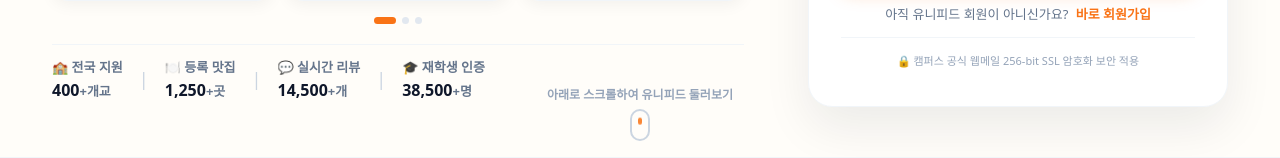
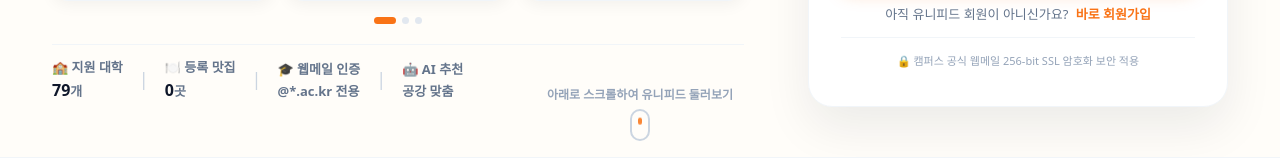
Before and after one commit to MingJiGi/osan-unifeed, a Spring Boot app: page /login in a window 1280 px wide. Shown: the part 670-828 px from the top of the page. Run offline with Spring Boot 4, Linux system fonts and the light colour scheme; data comes from the database, SQL or seed files in the repository; data that the repository does not hold is empty; database files in the repository are not loaded; some web fonts are replaced.

Commit message:
fix: 로그인 화면 통계바를 실제 DB 집계로 교체
하드코딩된 홍보용 더미 수치(400개교/1250곳/14500리뷰/38500명)를 걷어냈다.
- 지원 대학 / 등록 맛집: UniversityService.count(), RestaurantService.count() 실시간 집계
- 리뷰 수 / 회원 수: 숫자 대신 서비스 특징(웹메일 인증, AI 공강 추천) 표기
- README 로그인 스크린샷도 실제 수치 반영본으로 교체

```diff
--- a/src/main/java/ac/kr/osan/unifeed/controller/AuthController.java
+++ b/src/main/java/ac/kr/osan/unifeed/controller/AuthController.java
@@ -5,6 +5,8 @@ import ac.kr.osan.unifeed.dto.SignupForm;
 import ac.kr.osan.unifeed.dto.LoginForm;
 import ac.kr.osan.unifeed.entity.Member;
 import ac.kr.osan.unifeed.service.MemberService;
+import ac.kr.osan.unifeed.service.RestaurantService;
+import ac.kr.osan.unifeed.service.UniversityService;
 import jakarta.servlet.http.HttpServletRequest;
 import jakarta.servlet.http.HttpSession;
 import jakarta.validation.Valid;
@@ -21,10 +23,15 @@ public class AuthController {
 
     private final MemberService memberService;
     private final RateLimiter rateLimiter;
+    private final UniversityService universityService;
+    private final RestaurantService restaurantService;
 
-    public AuthController(MemberService memberService, RateLimiter rateLimiter) {
+    public AuthController(MemberService memberService, RateLimiter rateLimiter,
+                          UniversityService universityService, RestaurantService restaurantService) {
         this.memberService = memberService;
         this.rateLimiter = rateLimiter;
+        this.universityService = universityService;
+        this.restaurantService = restaurantService;
     }
 
     // 요청자 IP — 무차별 대입/스팸성 반복 요청을 IP 단위로 제한할 때 쓴다.
@@ -48,6 +55,10 @@ public class AuthController {
             return "redirect:/map";
         }
         model.addAttribute("loginForm", new LoginForm());
+
+        // 로그인 화면 통계바 — 하드코딩한 홍보용 숫자 대신 실제 DB 집계를 보여준다.
+        model.addAttribute("universityCount", universityService.count());
+        model.addAttribute("restaurantCount", restaurantService.count());
 
         if (verifyPending != null) {
             model.addAttribute("loginInfo", "인증 메일을 보냈습니다. 받은 메일함(스팸함도 확인)에서 링크를 눌러 인증을 완료해주세요.");
--- a/src/main/java/ac/kr/osan/unifeed/service/UniversityService.java
+++ b/src/main/java/ac/kr/osan/unifeed/service/UniversityService.java
@@ -14,6 +14,11 @@ public class UniversityService {
 
     public UniversityService(UniversityRepository universityRepository) {
         this.universityRepository = universityRepository;
+    }
+
+    // 로그인 화면 통계바에서 "지원 대학 수"로 쓴다.
+    public long count() {
+        return universityRepository.count();
     }
 
     public List<University> search(String keyword) {
--- a/src/main/resources/static/sw.js
+++ b/src/main/resources/static/sw.js
@@ -1,7 +1,7 @@
 // 유니피드 서비스워커 — 홈 화면 설치(PWA) 목적이 우선이라 범위를 최소로 잡는다.
 // 정적 자산(css/js/이미지/폰트)만 캐시하고, 페이지·API 응답은 절대 캐시하지 않는다
 // (지도/커뮤니티/신고 처리 같은 실시간 데이터를 오프라인 캐시로 보여주면 오히려 혼란만 줌).
-const CACHE_NAME = 'unifeed-static-v1';
+const CACHE_NAME = 'unifeed-static-v2';
 
 self.addEventListener('install', (event) => {
   self.skipWaiting();
--- a/src/main/resources/templates/auth/login.html
+++ b/src/main/resources/templates/auth/login.html
@@ -75,23 +75,23 @@
     <!-- 4. 하단 통계 숫자 (카운팅업 애니메이션) -->
     <div class="hero-stats">
       <div class="stat-item">
-        <span class="stat-label">🏫 전국 지원</span>
-        <span class="stat-val"><b class="count-up" data-target="400">0</b>+개교</span>
+        <span class="stat-label">🏫 지원 대학</span>
+        <span class="stat-val"><b class="count-up" th:attr="data-target=${universityCount}" data-target="0">0</b>개</span>
       </div>
       <span class="stat-divider">|</span>
       <div class="stat-item">
         <span class="stat-label">🍽️ 등록 맛집</span>
-        <span class="stat-val"><b class="count-up" data-target="1250">0</b>+곳</span>
+        <span class="stat-val"><b class="count-up" th:attr="data-target=${restaurantCount}" data-target="0">0</b>곳</span>
       </div>
       <span class="stat-divider">|</span>
       <div class="stat-item">
-        <span class="stat-label">💬 실시간 리뷰</span>
-        <span class="stat-val"><b class="count-up" data-target="14500">0</b>+개</span>
+        <span class="stat-label">🎓 웹메일 인증</span>
+        <span class="stat-val">@*.ac.kr 전용</span>
       </div>
       <span class="stat-divider">|</span>
       <div class="stat-item">
-        <span class="stat-label">🎓 재학생 인증</span>
-        <span class="stat-val"><b class="count-up" data-target="38500">0</b>+명</span>
+        <span class="stat-label">🤖 AI 추천</span>
+        <span class="stat-val">공강 맞춤</span>
       </div>
     </div>
 
@@ -635,7 +635,7 @@
         badgeClass: 'badge-orange',
         rating: '★ 4.9',
         desc: '진한 사골 육수의 토종 순대국밥과 겉절이 김치, 24시간 든든한 한 끼',
-        img: '/images/card-sundae-gukbap.jpg'
+        img: '/images/card-sundae-gukbap.jpg?v=2'
       },
       {
         name: '캠퍼스 학생식당 (학식)',
@@ -643,7 +643,7 @@
         badgeClass: 'badge-blue',
         rating: '★ 4.8',
         desc: '학생회관 1층 수제 등심 돈까스와 불맛 가득 제육볶음 정식',
-        img: '/images/card-donkatsu-jeongsik.jpg'
+        img: '/images/card-donkatsu-jeongsik.jpg?v=2'
       },
       {
         name: '대학가 즉석 치즈 떡볶이',
@@ -651,7 +651,7 @@
         badgeClass: 'badge-green',
         rating: '★ 4.7',
         desc: '모짜렐라 치즈 듬뿍 매콤달콤 떡볶이와 바삭 모둠튀김 & 날치알 볶음밥',
-        img: '/images/card-cheese-tteokbokki.jpg'
+        img: '/images/card-cheese-tteokbokki.jpg?v=2'
       }
     ],
     // 세트 2
@@ -662,7 +662,7 @@
         badgeClass: 'badge-orange',
         rating: '★ 4.9',
         desc: '베이컨 듬뿍 정통 까르보나라와 고르곤졸라 화덕 피자, 대학생 가성비 1등',
-        img: '/images/card-carbonara-pasta.jpg'
+        img: '/images/card-carbonara-pasta.jpg?v=2'
       },
       {
         name: '컴포즈커피 대학가점',
@@ -670,7 +670,7 @@
         badgeClass: 'badge-blue',
         rating: '★ 4.8',
         desc: '콘센트 넉넉한 2층 좌석과 가성비 대용량 아메리카노 & 갓 구운 와플',
-        img: '/images/card-cafe-americano.jpg'
+        img: '/images/card-cafe-americano.jpg?v=2'
       },
       {
         name: '착한밥상 찌개마을',
@@ -678,7 +678,7 @@
         badgeClass: 'badge-green',
         rating: '★ 4.8',
         desc: '밥·반찬 무한리필 든든한 돼지 김치찌개와 통통한 왕계란말이',
-        img: '/images/card-kimchi-jjigae.jpg'
+        img: '/images/card-kimchi-jjigae.jpg?v=2'
       }
     ],
     // 세트 3
@@ -689,7 +689,7 @@
         badgeClass: 'badge-orange',
         rating: '★ 4.9',
         desc: '주문 즉시 볶아내는 화끈한 불맛 제육볶음과 반숙 계란후라이 토핑',
-        img: '/images/card-jeyuk-deopbap.jpg'
+        img: '/images/card-jeyuk-deopbap.jpg?v=2'
       },
       {
         name: '대학가 수제 버거앤프라이즈',
@@ -697,7 +697,7 @@
         badgeClass: 'badge-blue',
         rating: '★ 4.8',
         desc: '육즙 가득 100% 소고기 수제 패티와 바삭바삭 갈릭 치즈 감자튀김',
-        img: '/images/card-handmade-burger.jpg'
+        img: '/images/card-handmade-burger.jpg?v=2'
       },
       {
         name: '정문 앞 얼큰한 해물짬뽕과 탕수육',
@@ -705,7 +705,7 @@
         badgeClass: 'badge-green',
         rating: '★ 4.7',
         desc: '홍합·전복 가득 얼큰한 삼선짬뽕과 찹쌀 탕수육, 공강 시간 5분 컷 빠른 서빙',
-        img: '/images/card-jjamppong-tangsuyuk.jpg'
+        img: '/images/card-jjamppong-tangsuyuk.jpg?v=2'
       }
     ]
   ];
```
Also changed, not shown: 1 other file.
